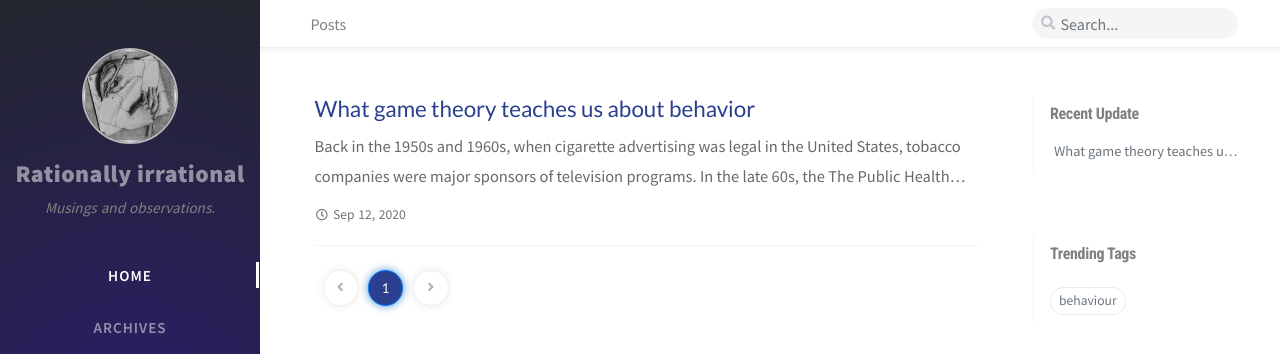
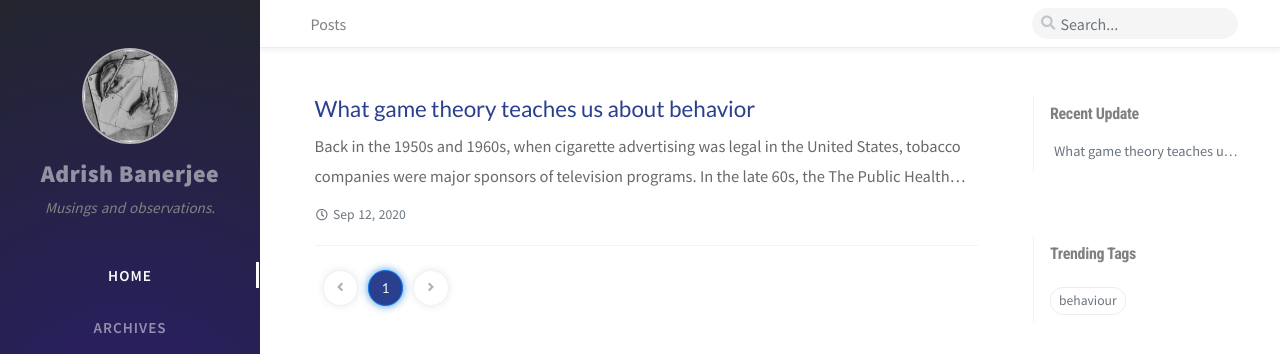
Before and after one commit to drybeluga/drybeluga.github.io, a Jekyll site: the page built from index.html, in a window 1280 px wide. Shown: the top 354 px of the page. Built offline with Jekyll 4.4.1, drawn with Linux system fonts in a browser that asks for light colours; nearby versions of some CDN libraries; the list of posts is cut into pages by our own code; comment, search, counter and statistics services are not loaded.

Commit message:
changed title

```diff
--- a/_config.yml
+++ b/_config.yml
@@ -8,7 +8,7 @@
 # jekyll-seo-tag settings › https://github.com/jekyll/jekyll-seo-tag/blob/master/docs/usage.md
 #--------------------------
 
-title: Rationally irrational                           # the main title
+title: Adrish Banerjee                           # the main title
 
 tagline: Musings and observations.  # it will display as the sub-title
 
```
